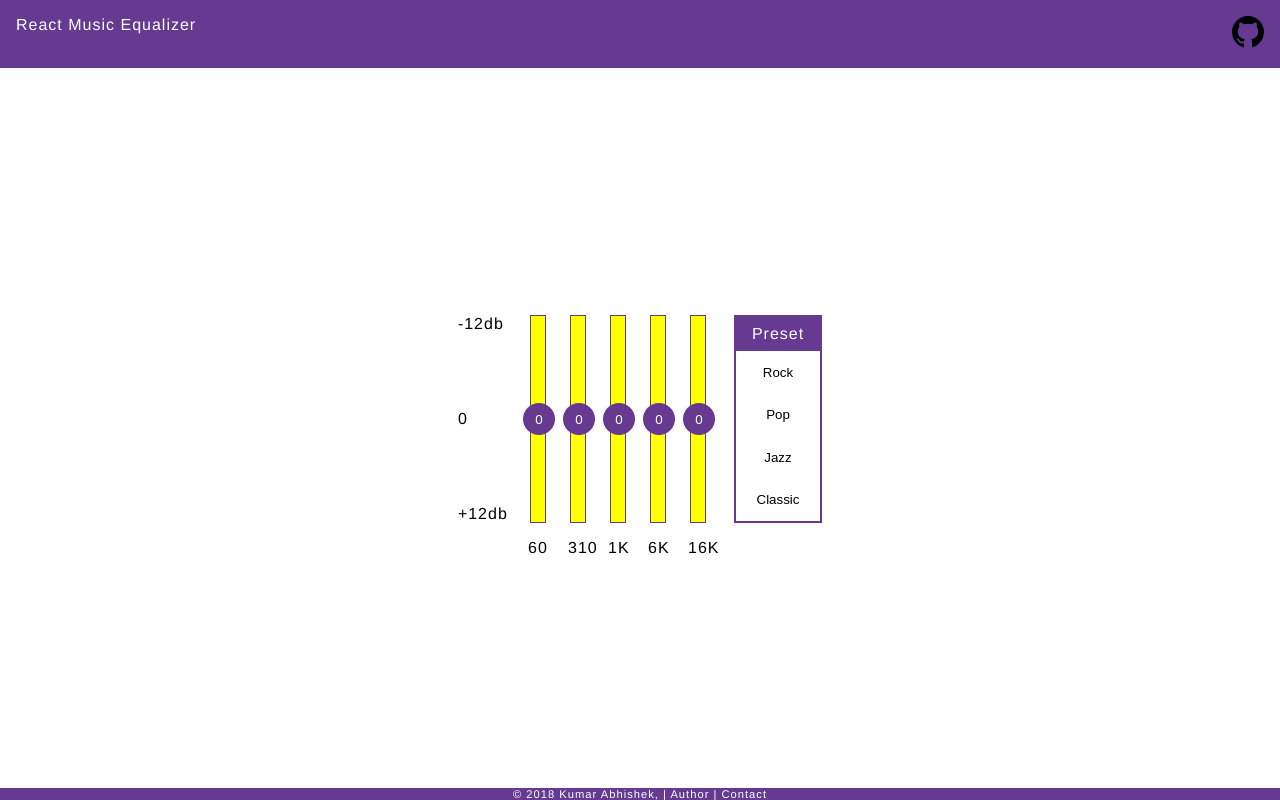
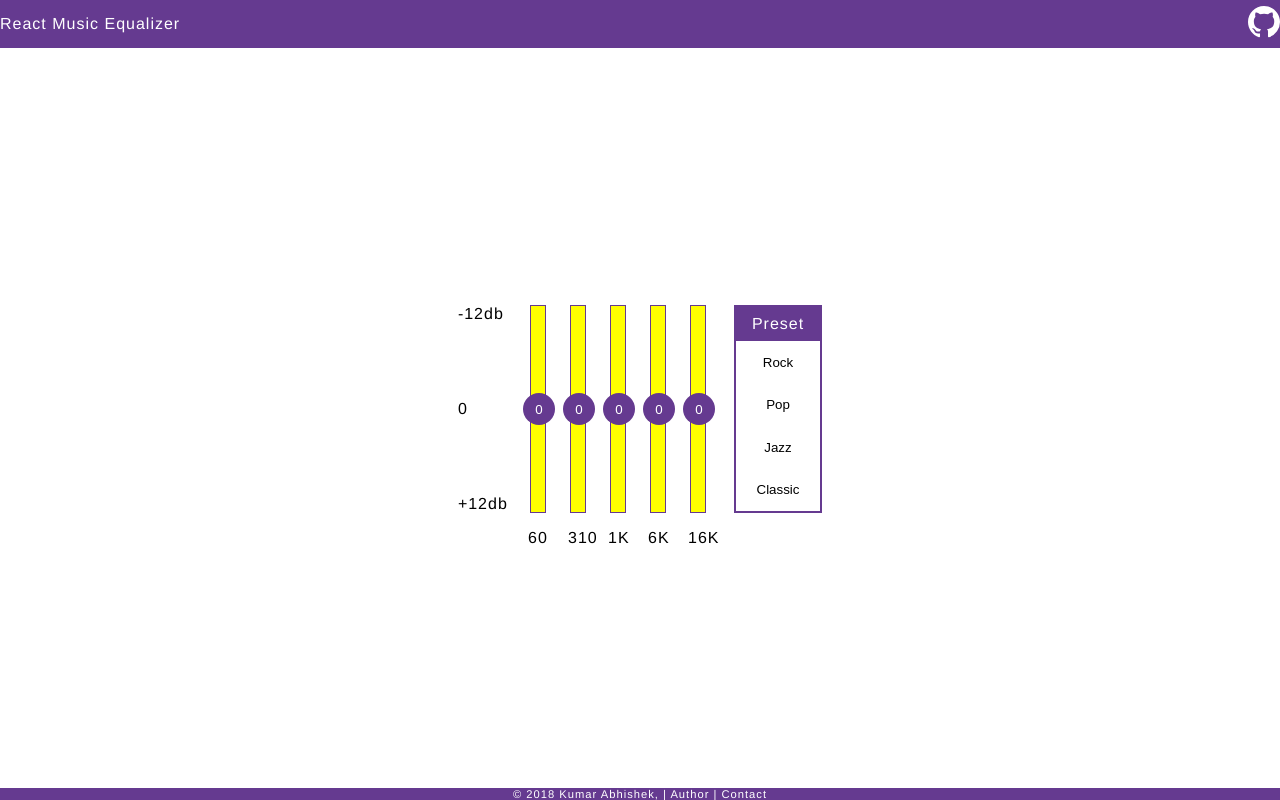
Before and after one commit to kumarabhishek/kumarabhishek.github.io, a website with bundled scripts: page apps/equalizer/client/src/index.html in a window 1280 px wide. Built offline with nearby package versions, Linux system fonts and the light colour scheme.

Commit message:
Fixed header, content CSS.

```diff
--- a/apps/equalizer/client/src/components/app.js
+++ b/apps/equalizer/client/src/components/app.js
@@ -45,15 +45,15 @@ export default class App extends React.Component {
     }
 
     render() { return $('div', {class: 'flex flex1 flexc'},
-        $('div', {class: 'flex justsb pad1r white bg-purple1'},
-            $('span', {}, 'React Music Equalizer'),
+        $('header', {class: 'flex justsb alignc white bg-purple1'},
+            $('span', {class: 'flex alignc'}, 'React Music Equalizer'),
             $('a', {class: '', href: 'https://github.com/kumarabhishek/kumarabhishek.github.io/tree/master/apps/equalizer', target: '_blank'},
                 $('svg', {ariaHidden: true, class:'octicon octicon-mark-github', height:"32", viewBox:"0 0 16 16", width:"32"},
                     $('path', {fillRule:"evenodd", d:"M8 0C3.58 0 0 3.58 0 8c0 3.54 2.29 6.53 5.47 7.59.4.07.55-.17.55-.38 0-.19-.01-.82-.01-1.49-2.01.37-2.53-.49-2.69-.94-.09-.23-.48-.94-.82-1.13-.28-.15-.68-.52-.01-.53.63-.01 1.08.58 1.23.82.72 1.21 1.87.87 2.33.66.07-.52.28-.87.51-1.07-1.78-.2-3.64-.89-3.64-3.95 0-.87.31-1.59.82-2.15-.08-.2-.36-1.02.08-2.12 0 0 .67-.21 2.2.82.64-.18 1.32-.27 2-.27.68 0 1.36.09 2 .27 1.53-1.04 2.2-.82 2.2-.82.44 1.1.16 1.92.08 2.12.51.56.82 1.27.82 2.15 0 3.07-1.87 3.75-3.65 3.95.29.25.54.73.54 1.48 0 1.07-.01 1.93-.01 2.2 0 .21.15.46.55.38A8.013 8.013 0 0 0 16 8c0-4.42-3.58-8-8-8z"})
                 )
             )
         ),
-        $('div', {class: 'content flex flex1 flexc justc height100'},
+        $('div', {class: 'content flex flex1 flexc justc'},
             $('div', {class: 'flex justc pad1r'},
                 $(Range, {}),
                 $('div', {class: 'flex'},
--- a/apps/equalizer/client/src/css/app.css
+++ b/apps/equalizer/client/src/css/app.css
@@ -1,8 +1,16 @@
 @import './global.css';
 
+header{
+    height: 3rem;
+    flex-shrink: 0;
+}
+
+header svg {
+    fill: #fff;
+}
+
 .content{
-    border-top: 0;
-    overflow: auto;
+    flex-shrink: 0;
 }
 
 .content > div:first-child{
```
Also changed, not shown: apps/equalizer/client/build/bundle.js, apps/equalizer/client/build/components/app.js, apps/equalizer/client/build/css/app.css, 2 other files.
